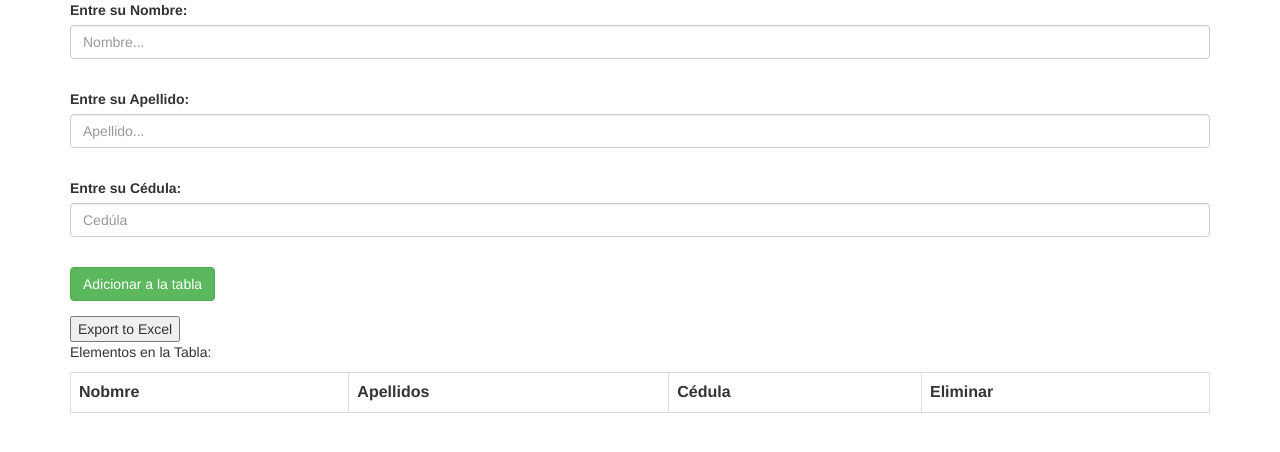
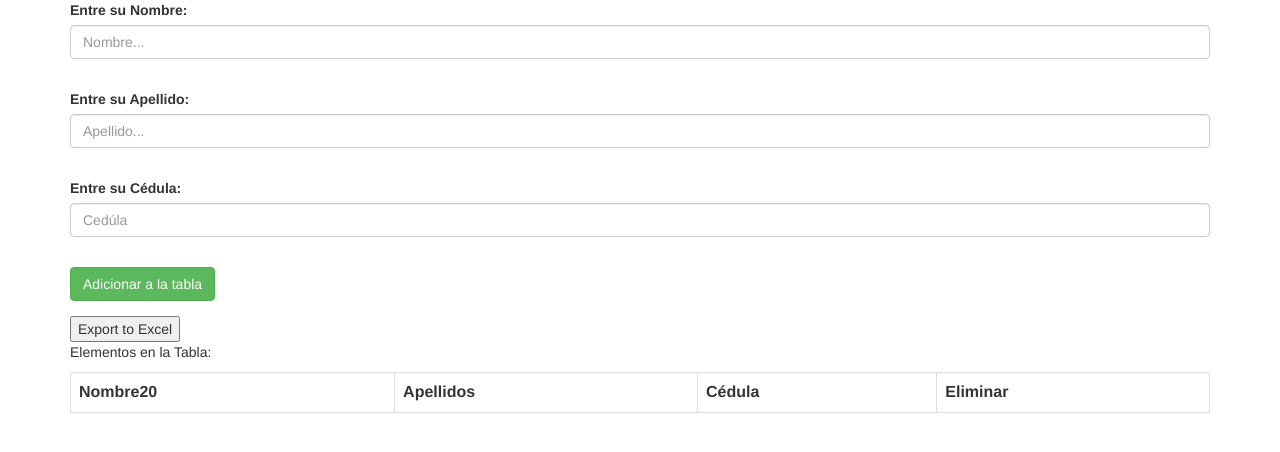
Before and after one commit to KlouLord/KlouLord.github.io, a plain HTML site: page index.html in a window 1280 px wide. Drawn offline with nearby package versions, Linux system fonts and the light colour scheme.

Commit message:
Add files via upload

```diff
--- a/index.html
+++ b/index.html
@@ -25,7 +25,7 @@
 </p>
 <table  id="mytable" class="table table-bordered table-hover ">
   <tr>
-    <th>Nobmre</th>
+    <th>Nombre20</th>
     <th>Apellidos</th>
     <th>C&eacute;dula</th>
     <th>Eliminar</th>
```
